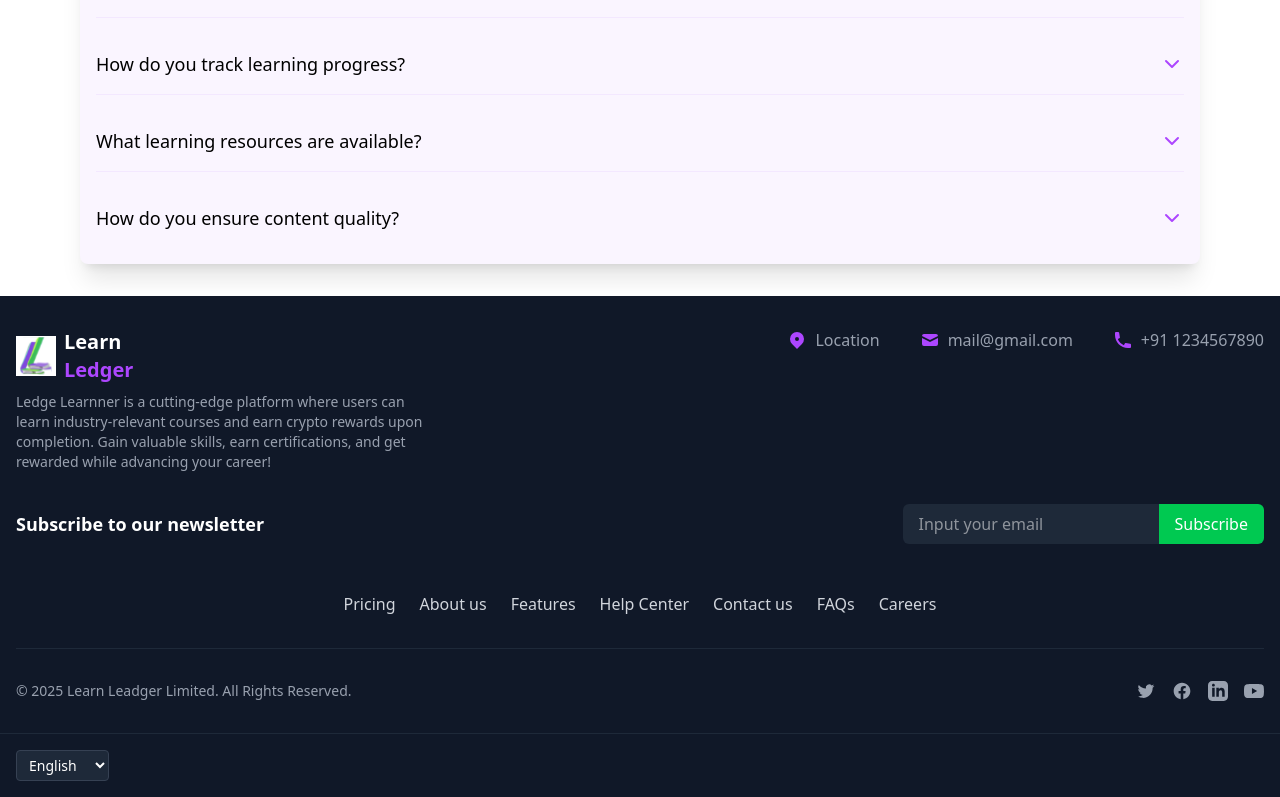
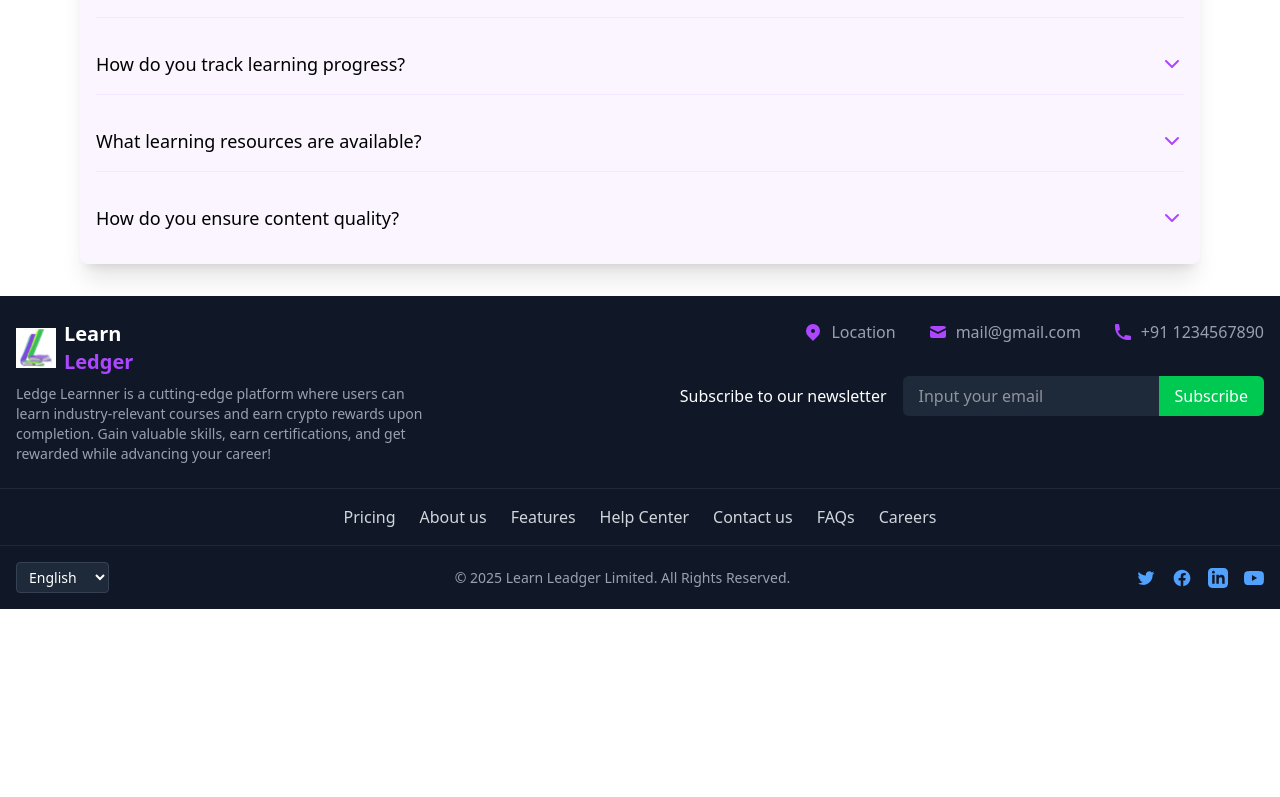
Before and after one commit to sagajax/LearnLed, a React (Vite) app: page / in a window 1280 px wide. Shown: the part 4475-5272 px from the top of the page. After the commit the page ends 5084 px from the top, so only its background shows below. Built offline with nearby package versions, Linux system fonts and the light colour scheme.

Commit message:
fixed footer

```diff
--- a/src/components/Footer.jsx
+++ b/src/components/Footer.jsx
@@ -19,10 +19,10 @@ export default function Footer() {
 
   return (
     <footer className="bg-gray-900 text-white">
-      {/* Top section with logo and info */}
-      <div className="container mx-auto px-4 py-8">
-        <div className="flex flex-col md:flex-row justify-between items-start">
-          {/* Logo and description */}
+      {/* Top section with logo, contact info, and newsletter */}
+      <div className="container mx-auto px-4 py-6">
+        <div className="flex flex-col md:flex-row justify-between">
+          {/* Logo and description - Left side */}
           <div className="mb-8 md:mb-0 md:w-1/3">
             <div className="flex items-center mb-2">
               <img src={Logo} alt="Learn Ledger Logo" className="h-10 w-10 mr-2" />
@@ -37,8 +37,10 @@ export default function Footer() {
             </p>
           </div>
 
+          {/* Right side - Contact Info and Newsletter */}
+          <div className="md:w-2/3 md:flex md:flex-col md:items-end">
             {/* Contact Info */}
-          <div className="flex flex-col md:flex-row md:space-x-10 md:items-start">
+            <div className="flex flex-col md:flex-row md:justify-end md:space-x-8 mb-8">
               <div className="flex items-center mb-4 md:mb-0">
                 <svg className="h-5 w-5 text-purple-500" viewBox="0 0 20 20" fill="currentColor">
                   <path fillRule="evenodd" d="M5.05 4.05a7 7 0 119.9 9.9L10 18.9l-4.95-4.95a7 7 0 010-9.9zM10 11a2 2 0 100-4 2 2 0 000 4z" clipRule="evenodd" />
@@ -61,26 +63,29 @@ export default function Footer() {
                 <span className="ml-2 text-gray-400">+91 1234567890</span>
               </div>
             </div>
-        </div>
 
             {/* Newsletter Section */}
-        <div className="mt-8 flex flex-col md:flex-row justify-between items-center">
-          <h3 className="text-lg font-semibold mb-4 md:mb-0">Subscribe to our newsletter</h3>
-          <div className="flex w-full md:w-auto">
+            <div className="md:flex md:items-center">
+              <h3 className="text-base font-medium mr-4 mb-2 md:mb-0">Subscribe to our newsletter</h3>
+              <div className="flex">
                 <input
                   type="email"
                   placeholder="Input your email"
-              className="bg-gray-800 text-white px-4 py-2 rounded-l-md w-full md:w-64 focus:outline-none"
+                  className="bg-gray-800 text-white px-4 py-2 rounded-l-md w-64 focus:outline-none"
                 />
                 <button className="bg-green-500 hover:bg-green-600 px-4 py-2 rounded-r-md transition-colors">
                   Subscribe
                 </button>
               </div>
             </div>
+          </div>
+        </div>
+      </div>
 
-        {/* Navigation Links */}
-        <div className="mt-12">
-          <nav className="flex flex-wrap justify-center gap-6">
+      {/* Main navigation */}
+      <div className="border-t border-gray-800 py-4">
+        <div className="container mx-auto px-4">
+          <nav className="flex flex-wrap justify-center space-x-6">
             {navigationLinks.map((link) => (
               <a
                 key={link.name}
@@ -92,22 +97,32 @@ export default function Footer() {
             ))}
           </nav>
         </div>
-
-        {/* Divider */}
-        <div className="border-t border-gray-800 my-8"></div>
+      </div>
 
       {/* Bottom Section with Copyright and Social */}
-        <div className="flex flex-col md:flex-row justify-between items-center">
-          <p className="text-gray-400 text-sm mb-4 md:mb-0">
+      <div className="border-t border-gray-800 py-4">
+        <div className="container mx-auto px-4 flex flex-col md:flex-row justify-between items-center">
+          {/* Language selector on left */}
+          <div className="mb-4 md:mb-0 order-2 md:order-1">
+            <select className="bg-gray-800 text-white border border-gray-700 rounded px-2 py-1 text-sm">
+              <option value="en">English</option>
+              <option value="es">Español</option>
+              <option value="fr">Français</option>
+            </select>
+          </div>
+
+          {/* Copyright centered */}
+          <p className="text-gray-400 text-sm mb-4 md:mb-0 order-1 md:order-2">
             © 2025 Learn Leadger Limited. All Rights Reserved.
           </p>
 
-          <div className="flex space-x-4">
+          {/* Social icons on right */}
+          <div className="flex space-x-4 order-3">
             {socialIcons.map((social) => (
               <a
                 key={social.name}
                 href={social.href}
-                className="text-gray-400 hover:text-white transition-colors"
+                className="text-blue-400 hover:text-white transition-colors"
                 aria-label={social.name}
               >
                 {social.icon === "twitter" && (
@@ -135,19 +150,6 @@ export default function Footer() {
           </div>
         </div>
       </div>
-
-      {/* Language Selector */}
-      <div className="bg-gray-900 border-t border-gray-800 py-4">
-        <div className="container mx-auto px-4">
-          <div className="flex justify-between items-center">
-            <select className="bg-gray-800 text-white border border-gray-700 rounded px-2 py-1 text-sm">
-              <option value="en">English</option>
-              <option value="hi">Hindi</option>
-              <option value="fr">Français</option>
-            </select>
-          </div>
-        </div>
-      </div>
     </footer>
   );
 }
```
Lines whose indentation alone changed are shown as unchanged.
